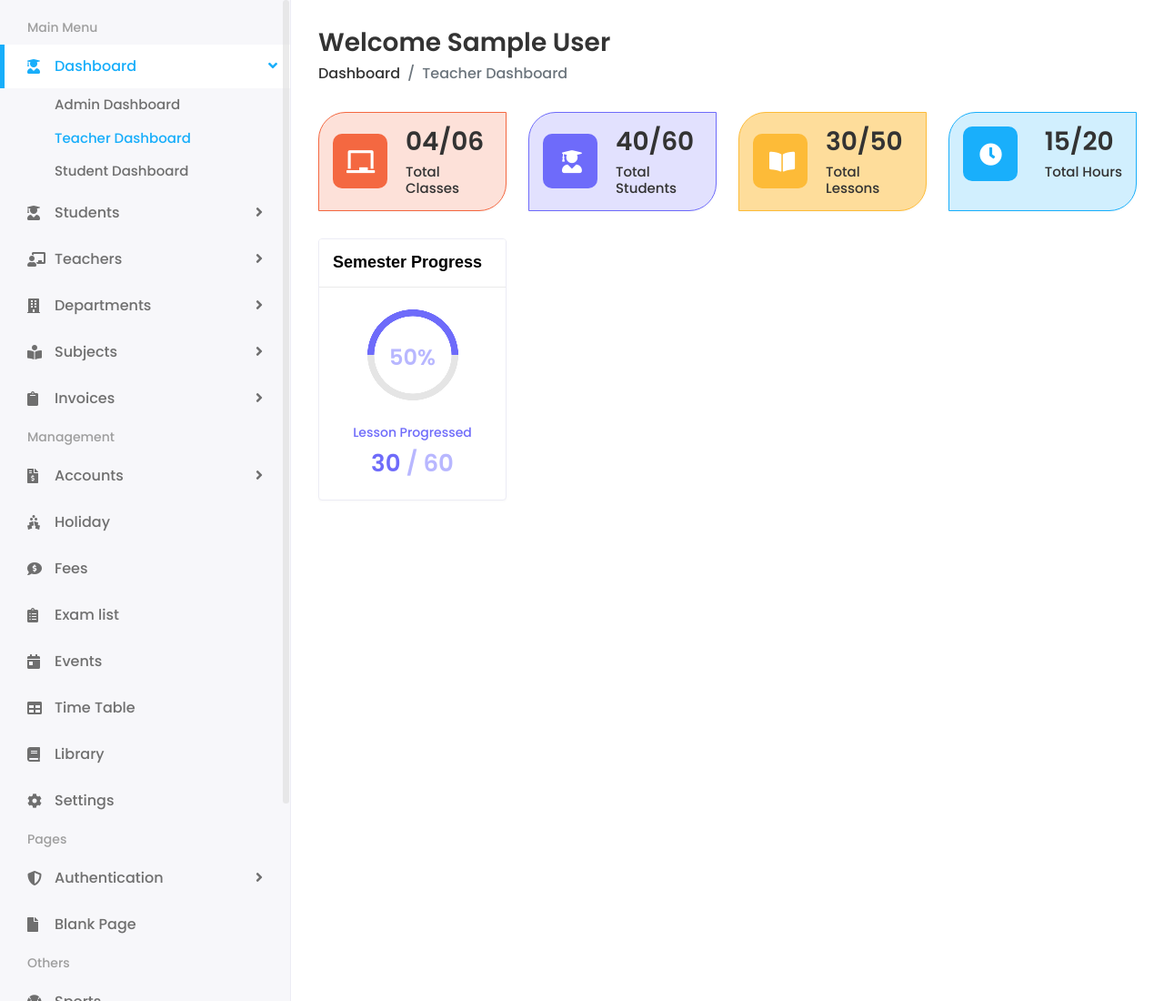
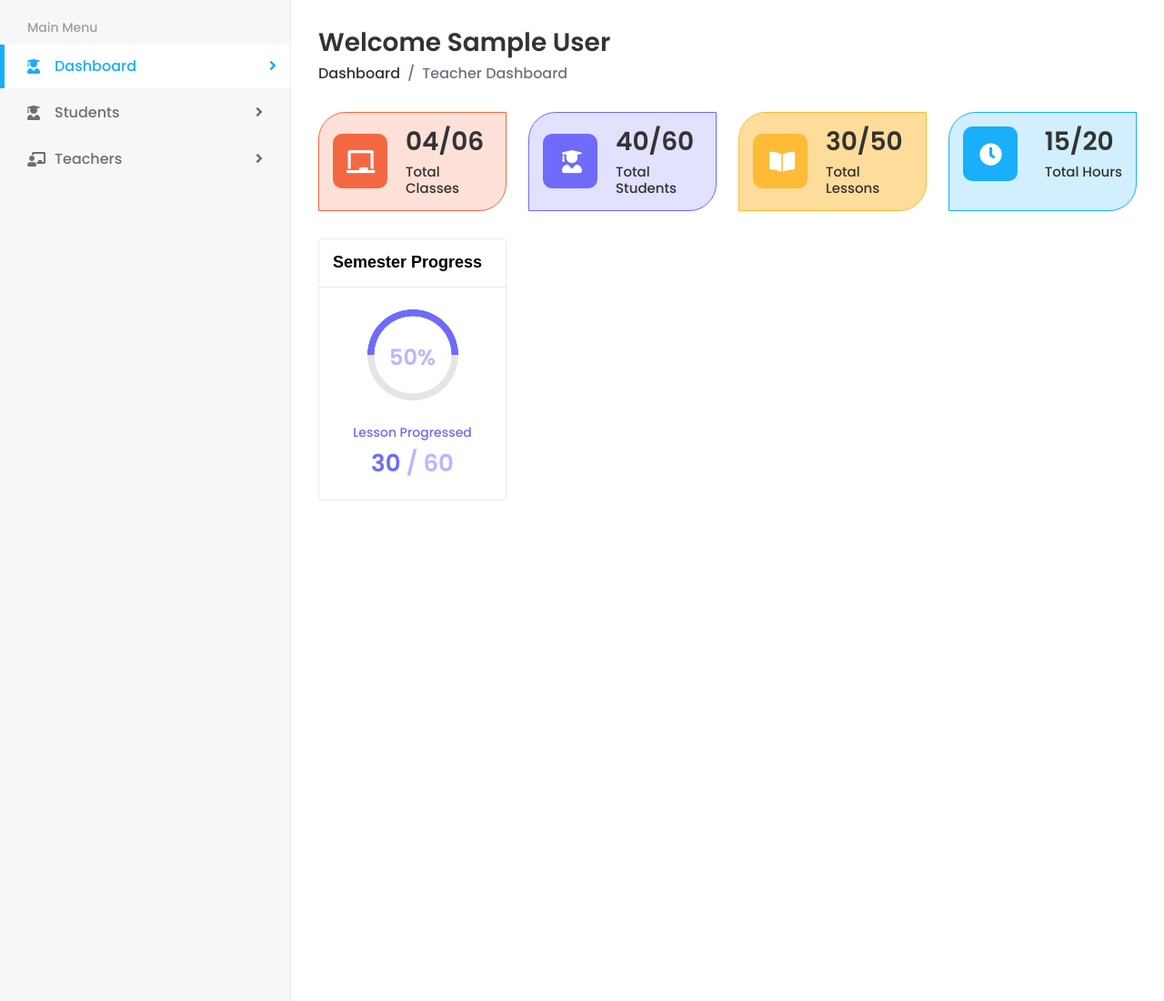
Before and after one commit to Pranavtej/SIH-2022-Gov-of-Maharashtra, a PHP site: page /teacher-teacher-dashboard.php in a window 1280 px wide. Shown: the part 60-1160 px from the top of the page at 91% size. Run offline with PHP 8.4, Linux system fonts and the light colour scheme; the visitor is signed in with stand-in values (Sample User, id 1); tables that the repository leaves empty or names only in its code hold one stand-in row (values such as "Sample post").

Commit message:
teacher update

```diff
--- a/teacher-sidebar.php
+++ b/teacher-sidebar.php
@@ -9,9 +9,9 @@
 							<li class="submenu active">
 								<a href="#"><i class="fas fa-user-graduate"></i> <span> Dashboard</span> <span class="menu-arrow"></span></a>
 								<ul>
-									<li><a href="index.html">Admin Dashboard</a></li>
-									<li><a href="teacher-dashboard.html" class="active">Teacher Dashboard</a></li>
-									<li><a href="student-dashboard.html">Student Dashboard</a></li>
+									<li><a href="teacher-going-classes.php">Teacher Dashboard</a></li>
+									<!-- <li><a href="teacher-dashboard.html" class="active">Teacher Dashboard</a></li> -->
+									<!-- <li><a href="student-dashboard.html">Student Dashboard</a></li> -->
 								</ul>
 							</li>
 							<li class="submenu">
@@ -26,149 +26,9 @@
 							<li class="submenu">
 								<a href="#"><i class="fas fa-chalkboard-teacher"></i> <span> Teachers</span> <span class="menu-arrow"></span></a>
 								<ul>
-									<li><a href="teachers.html">Teacher List</a></li>
 									<li><a href="teacher-details.html">Teacher View</a></li>
-									<li><a href="add-teacher.html">Teacher Add</a></li>
-									<li><a href="edit-teacher.html">Teacher Edit</a></li>
-								</ul>
-							</li>
-							<li class="submenu">
-								<a href="#"><i class="fas fa-building"></i> <span> Departments</span> <span class="menu-arrow"></span></a>
-								<ul>
-									<li><a href="departments.html">Department List</a></li>
-									<li><a href="add-department.html">Department Add</a></li>
-									<li><a href="edit-department.html">Department Edit</a></li>
-								</ul>
-							</li>
-							<li class="submenu">
-								<a href="#"><i class="fas fa-book-reader"></i> <span> Subjects</span> <span class="menu-arrow"></span></a>
-								<ul>
-									<li><a href="subjects.html">Subject List</a></li>
-									<li><a href="add-subject.html">Subject Add</a></li>
-									<li><a href="edit-subject.html">Subject Edit</a></li>
-								</ul>
-							</li>
-							<li class="submenu">
-								<a href="#"><i class="fas fa-clipboard"></i> <span> Invoices</span> <span class="menu-arrow"></span></a>
-								<ul>
-									<li><a href="invoices.html">Invoices List</a></li>
-									<li><a href="invoice-grid.html">Invoices Grid</a></li>
-									<li><a href="add-invoice.html">Add Invoices</a></li>
-									<li><a href="edit-invoice.html">Edit Invoices</a></li>
-									<li><a href="view-invoice.html">Invoices Details</a></li>
-									<li><a href="invoices-settings.html">Invoices Settings</a></li>
-								</ul>
-							</li>
-							<li class="menu-title">
-								<span>Management</span>
-							</li>
-
-							<li class="submenu">
-								<a href="#"><i class="fas fa-file-invoice-dollar"></i> <span> Accounts</span> <span class="menu-arrow"></span></a>
-								<ul>
-									<li><a href="fees-collections.html">Fees Collection</a></li>
-									<li><a href="expenses.html">Expenses</a></li>
-									<li><a href="salary.html">Salary</a></li>
-									<li><a href="add-fees-collection.html">Add Fees</a></li>
-									<li><a href="add-expenses.html">Add Expenses</a></li>
-									<li><a href="add-salary.html">Add Salary</a></li>
-								</ul>
-							</li>
-							<li>
-								<a href="holiday.html"><i class="fas fa-holly-berry"></i> <span>Holiday</span></a>
-							</li>
-							<li>
-								<a href="fees.html"><i class="fas fa-comment-dollar"></i> <span>Fees</span></a>
-							</li>
-							<li>
-								<a href="exam.html"><i class="fas fa-clipboard-list"></i> <span>Exam list</span></a>
-							</li>
-							<li>
-								<a href="event.html"><i class="fas fa-calendar-day"></i> <span>Events</span></a>
-							</li>
-							<li>
-								<a href="time-table.html"><i class="fas fa-table"></i> <span>Time Table</span></a>
-							</li>
-							<li>
-								<a href="library.html"><i class="fas fa-book"></i> <span>Library</span></a>
-							</li>
-							<li>
-								<a href="settings.html"><i class="fas fa-cog"></i> <span>Settings</span></a>
-							</li>
-							<li class="menu-title">
-								<span>Pages</span>
-							</li>
-
-							<li class="submenu">
-								<a href="#"><i class="fas fa-shield-alt"></i> <span> Authentication </span> <span class="menu-arrow"></span></a>
-								<ul>
-									<li><a href="login.html">Login</a></li>
-									<li><a href="register.html">Register</a></li>
-									<li><a href="forgot-password.html">Forgot Password</a></li>
-									<li><a href="error-404.html">Error Page</a></li>
-								</ul>
-							</li>
-							<li>
-								<a href="blank-page.html"><i class="fas fa-file"></i> <span>Blank Page</span></a>
-							</li>
-
-							<li class="menu-title">
-								<span>Others</span>
-							</li>
-
-							<li>
-								<a href="sports.html"><i class="fas fa-baseball-ball"></i> <span>Sports</span></a>
-							</li>
-							<li>
-								<a href="hostel.html"><i class="fas fa-hotel"></i> <span>Hostel</span></a>
-							</li>
-							<li>
-								<a href="transport.html"><i class="fas fa-bus"></i> <span>Transport</span></a>
-							</li>
-							<li class="menu-title">
-								<span>UI Interface</span>
-							</li>
-							<li>
-								<a href="components.html"><i class="fas fa-vector-square"></i> <span>Components</span></a>
-							</li>
-							<li class="submenu">
-								<a href="#"><i class="fas fa-columns"></i> <span> Forms </span> <span class="menu-arrow"></span></a>
-								<ul>
-									<li><a href="form-basic-inputs.html">Basic Inputs </a></li>
-									<li><a href="form-input-groups.html">Input Groups </a></li>
-									<li><a href="form-horizontal.html">Horizontal Form </a></li>
-									<li><a href="form-vertical.html"> Vertical Form </a></li>
-									<li><a href="form-mask.html"> Form Mask </a></li>
-									<li><a href="form-validation.html"> Form Validation </a></li>
-								</ul>
-							</li>
-							<li class="submenu">
-								<a href="#"><i class="fas fa-table"></i> <span> Tables </span> <span class="menu-arrow"></span></a>
-								<ul>
-									<li><a href="tables-basic.html">Basic Tables </a></li>
-									<li><a href="data-tables.html">Data Table </a></li>
-								</ul>
-							</li>
-							<li class="submenu">
-								<a href="javascript:void(0);"><i class="fas fa-code"></i> <span>Multi Level</span> <span class="menu-arrow"></span></a>
-								<ul>
-									<li class="submenu">
-										<a href="javascript:void(0);"> <span>Level 1</span> <span class="menu-arrow"></span></a>
-										<ul>
-											<li><a href="javascript:void(0);"><span>Level 2</span></a></li>
-											<li class="submenu">
-												<a href="javascript:void(0);"> <span> Level 2</span> <span class="menu-arrow"></span></a>
-												<ul>
-													<li><a href="javascript:void(0);">Level 3</a></li>
-													<li><a href="javascript:void(0);">Level 3</a></li>
-												</ul>
-											</li>
-											<li><a href="javascript:void(0);"> <span>Level 2</span></a></li>
-										</ul>
-									</li>
-									<li>
-										<a href="javascript:void(0);"> <span>Level 1</span></a>
-									</li>
+									<li><a href="teacher-going-classes.php">Teacher Classes</a></li>
+									<!-- <li><a href="edit-teacher.html">Teacher Edit</a></li> -->
 								</ul>
 							</li>
 						</ul>
```
Also changed, not shown: teacher-going-classes.php (added, +135 -0 lines), teacher-student-rating.php (added, +132 -0 lines), totals.php (added, +34 -0 lines).
